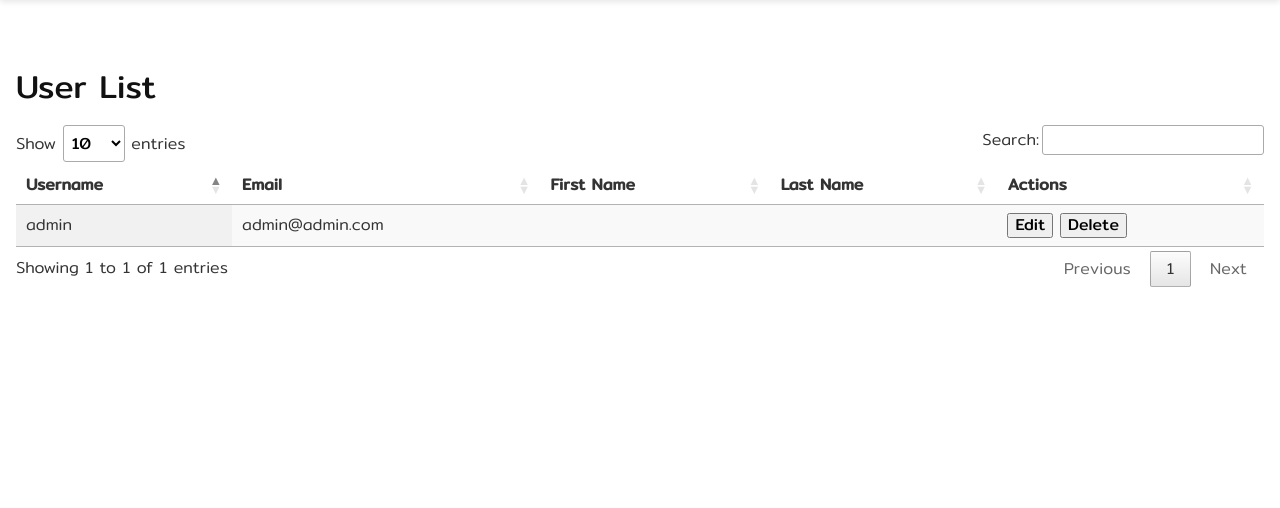
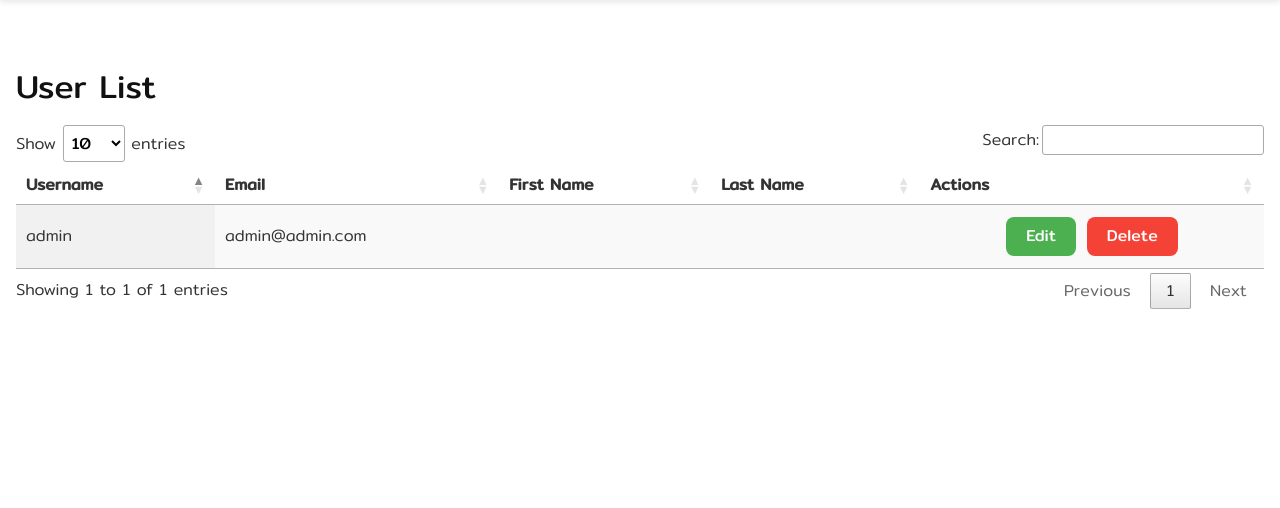
Before and after one commit to NIZE0000/room_booking, a Django app: page /users/list in a window 1280 px wide. Shown: the part 50-558 px from the top of the page. Run offline with Django 5.2, Linux system fonts and the light colour scheme; a user stored in the database is signed in; data comes from the database, SQL or seed files in the repository; both versions use the stored data as it was after the commit; some libraries are stand-ins or nearby versions.

Commit message:
fix: admin delete user

```diff
--- a/app_general/templates/app_general/components/base.html
+++ b/app_general/templates/app_general/components/base.html
@@ -7,7 +7,7 @@
   <meta charset="UTF-8">
   <meta http-equiv="X-UA-Compatible" content="IE=edge">
   <meta name="viewport" content="width=device-width, initial-scale=1.0">
-  <title>{% block site_title %}{% endblock %}จันทร์ไรเดอร์ เมนูอร่อย ส่งบ่อย ส่งแม่น</title>
+  <title>{% block site_title %}{% endblock %}Room Booking</title>
   <link rel="icon" href="{% static 'app_general/favicon.ico' %}">
   <link rel="stylesheet" href="{% static 'app_general/normalize.css' %}">
   <link rel="stylesheet" href="{% static 'app_general/main.css' %}">
--- a/app_users/templates/admin_dashboard/user_list.html
+++ b/app_users/templates/admin_dashboard/user_list.html
@@ -21,11 +21,11 @@
                     <td>{{ user.email }}</td>
                     <td>{{ user.first_name }}</td>
                     <td>{{ user.last_name }}</td>
-                    <td>
-                        <!-- Buttons for edit and delete -->
-                        <button onclick="editUser('{{ user.id }}')">Edit</button>
-                        <button onclick="deleteUser('{{ user.id }}')">Delete</button>
-                    </td>
+                        <td class="action-column">
+                            <!-- Buttons for edit and delete -->
+                            <button class="edit-button" onclick="editUser('{{ user.id }}')">Edit</button>
+                            <button class="delete-button" onclick="deleteUser('{{ user.email }}')">Delete</button>
+                        </td>
                 </tr>
                 {% endfor %}
             </tbody>
@@ -44,19 +44,31 @@
             window.location.href = "{% url 'edit_user' %}?id=" + userId;
         }
 
-        function deleteUser(userId) {
+    </script>
+    <script>
+        // Pass the delete_user URL to the JavaScript function
+        var deleteUrl = "{% url 'delete_user' %}";
+
+        function deleteUser(email) {
             if (confirm('Are you sure you want to delete this user?')) {
                 // Create a form element
                 var form = document.createElement('form');
                 form.method = 'POST';
-                form.action = "{% url 'delete_user'%}";  // URL to delete_user view
+                form.action = deleteUrl;  // Use the delete_user URL
 
-                // Create a hidden input field to store the user ID
-                var userIdInput = document.createElement('input');
-                userIdInput.type = 'hidden';
-                userIdInput.name = 'user_id';
-                userIdInput.value = userId;
-                form.appendChild(userIdInput);
+                // Add CSRF token to the form
+                var csrfToken = document.createElement('input');
+                csrfToken.type = 'hidden';
+                csrfToken.name = 'csrfmiddlewaretoken';
+                csrfToken.value = '{{ csrf_token }}';  // Include the CSRF token value
+                form.appendChild(csrfToken);
+
+                // Create a hidden input field to store the email
+                var emailInput = document.createElement('input');
+                emailInput.type = 'hidden';
+                emailInput.name = 'email';
+                emailInput.value = email;
+                form.appendChild(emailInput);
 
                 document.body.appendChild(form);
                 form.submit();
@@ -64,6 +76,40 @@
         }
     </script>
 
+    <style>
+        .edit-button {
+            background-color: #4CAF50; /* Green */
+            border: none;
+            color: white;
+            padding: 10px 20px;
+            text-align: center;
+            text-decoration: none;
+            display: inline-block;
+            font-size: 16px;
+            margin: 4px 2px;
+            cursor: pointer;
+            border-radius: 8px;
+        }
+
+        .delete-button {
+            background-color: #f44336; /* Red */
+            border: none;
+            color: white;
+            padding: 10px 20px;
+            text-align: center;
+            text-decoration: none;
+            display: inline-block;
+            font-size: 16px;
+            margin: 4px 2px;
+            cursor: pointer;
+            border-radius: 8px;
+        }
+
+        .action-column {
+        text-align: center;
+    }
+    </style>
+
 
 
 
--- a/app_users/views.py
+++ b/app_users/views.py
@@ -150,17 +150,17 @@ def edit_user(request):
 
 
 @login_required
-def delete_user(request, user_id):
+def delete_user(request):
     if request.method == 'POST':
-        try:
-            user = CustomUser.objects.get(pk=user_id)
-            profile = Profile.objects.get(user=user)
-            user.delete()
-            profile.delete()
-            return HttpResponse("User and profile deleted successfully")
-        except CustomUser.DoesNotExist:
-            return HttpResponseBadRequest("User does not exist")
-        except Profile.DoesNotExist:
-            return HttpResponseBadRequest("Profile does not exist")
+        email = request.POST.get('email')  # Retrieve the email from POST data
+        if email:
+            try:
+                user = get_object_or_404(CustomUser, email=email)
+                user.delete()
+                return redirect('user_list')
+            except CustomUser.DoesNotExist:
+                return HttpResponseBadRequest("User does not exist")
+        else:
+            return HttpResponseBadRequest("Invalid request: email field is required")
     else:
         return HttpResponseBadRequest("Invalid request: POST method required")
```
Also changed, not shown: db.sqlite3.
